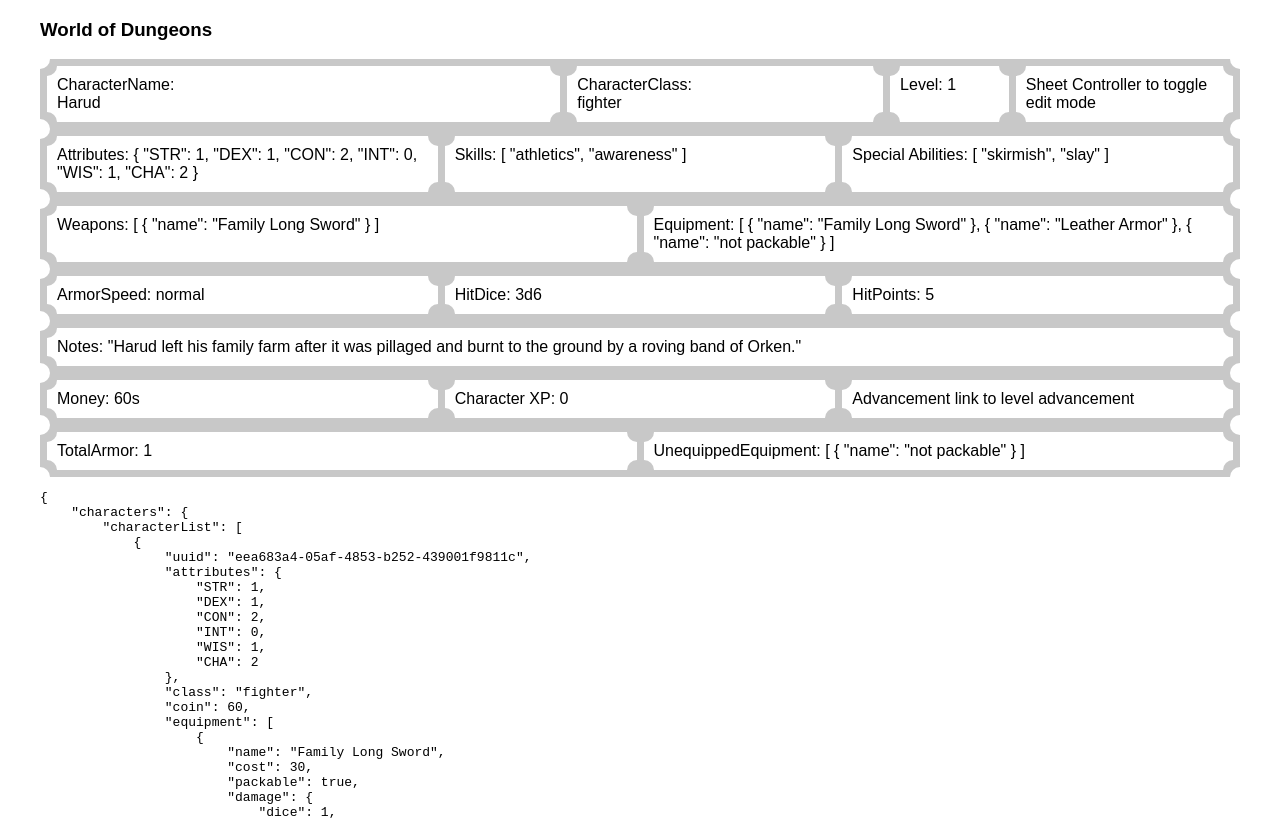
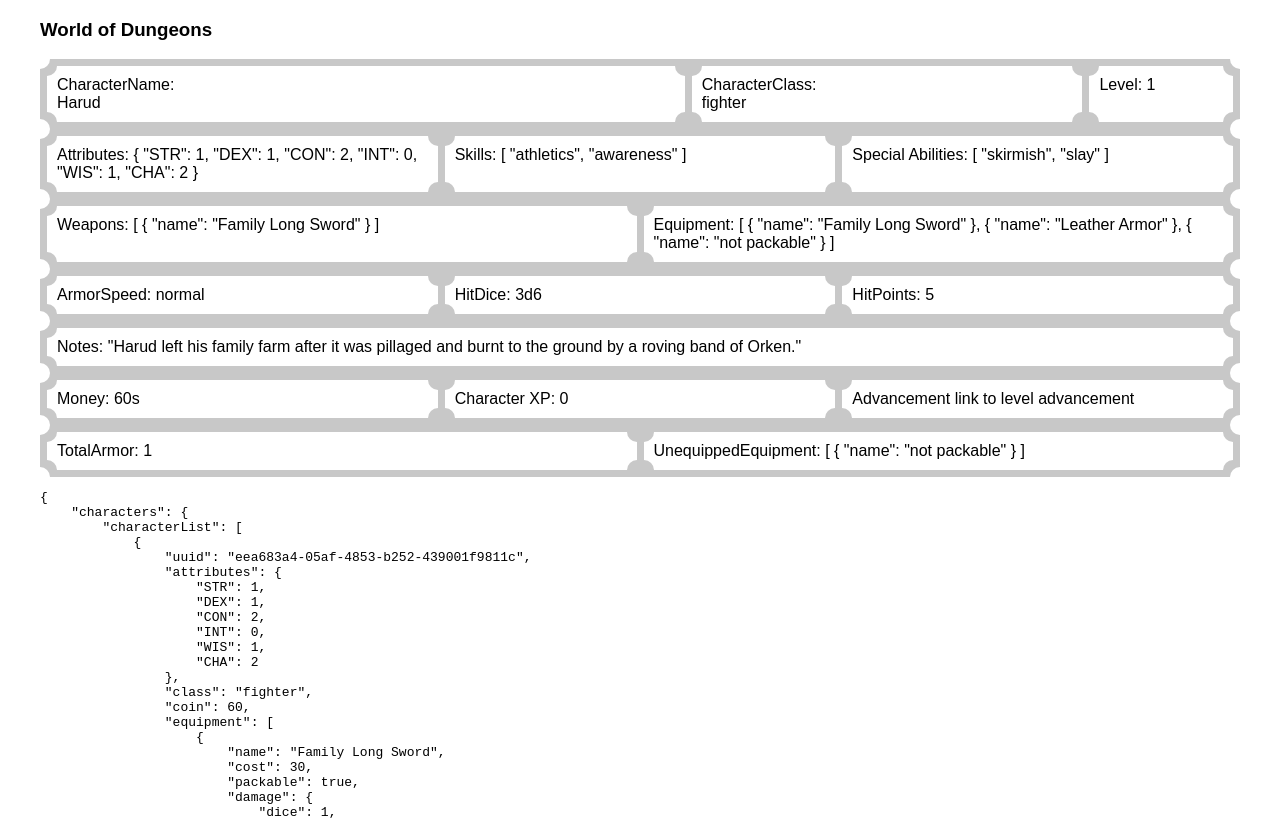
Before and after one commit to lhawes/world-of-dungeons-sheet, a React (Create React App) app: page / in a window 1280 px wide. Shown: the top 820 px of the page. Built offline with nearby package versions, Linux system fonts and the light colour scheme; the HTML template or start-up script is replaced by a standard one.

Commit message:
removing scaffolding for sheet controller. going with different approach

```diff
--- a/src/components/characterSheet/SheetController/SheetController.tsx
+++ /dev/null
@@ -1,11 +0,0 @@
-import * as React from 'react';
-
-export interface SheetControllerProps {
-  [key: string]: any;
-}
-
-export const SheetController: React.FC<SheetControllerProps> = ({}) => {
-  return (<>
-    Sheet Controller to toggle edit mode
-  </>);
-}
--- a/src/pages/CharacterSheetPage.tsx
+++ b/src/pages/CharacterSheetPage.tsx
@@ -14,7 +14,6 @@ import { Notes } from '../components/characterSheet/Notes/Notes';
 import { Coin } from '../components/characterSheet/Coin/Coin';
 import { CharacterXp } from '../components/characterSheet/Xp/Xp';
 import { Advancement } from '../components/characterSheet/Advancement/Advancement';
-import { SheetController } from '../components/characterSheet/SheetController/SheetController';
 import { TotalArmor } from 'src/components/characterSheet/TotalArmor/TotalArmor';
 import { UnequippedEquipment } from 'src/components/characterSheet/UnequippedEquipment/UnequippedEquipment';
 import { Section } from 'src/components/shared/Section/Section';
@@ -37,9 +36,6 @@ export const CharacterSheetPage = ({}: CharacterSheetPageProps) => {
         </Block>
         <Block size={1} themedCss={whiteScoopBackground}>
           <Level />
-        </Block>
-        <Block size={2} themedCss={whiteScoopBackground}>
-          <SheetController />
         </Block>
       </Section>
       <Section>
```
